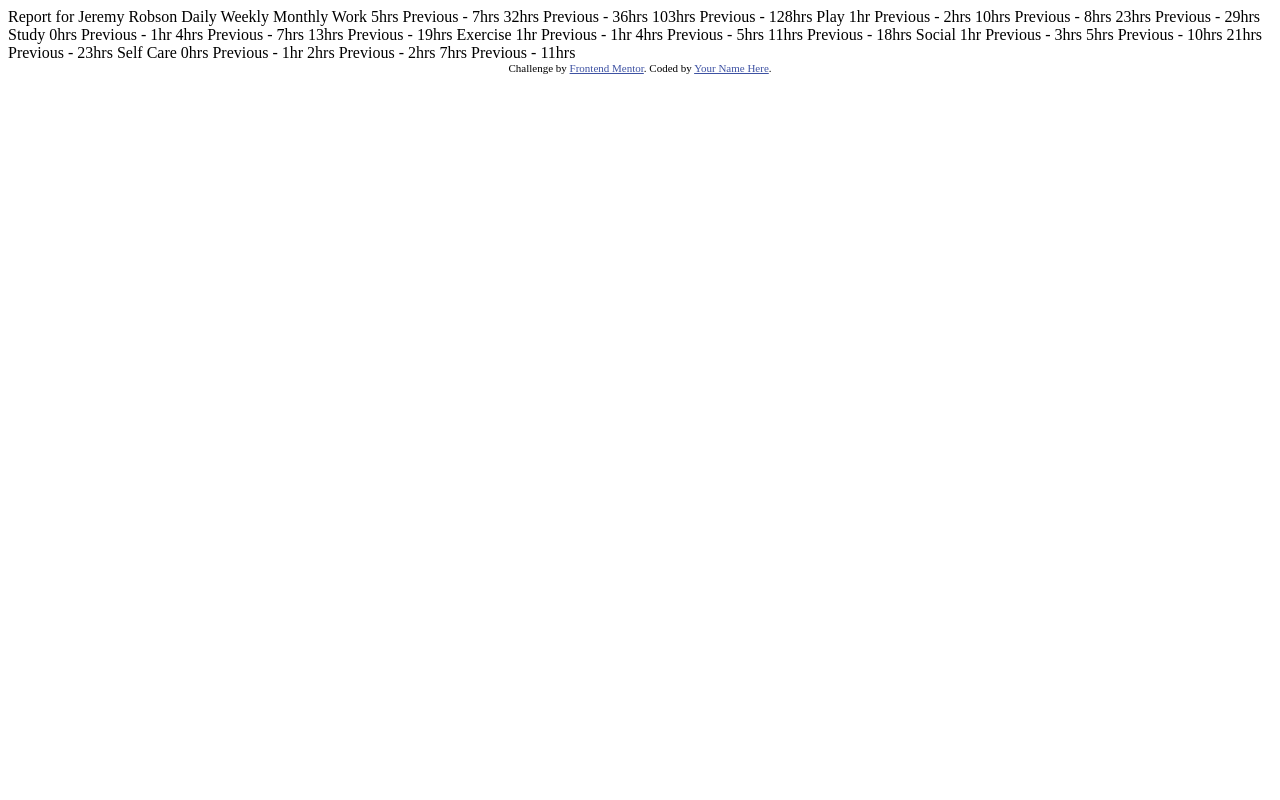
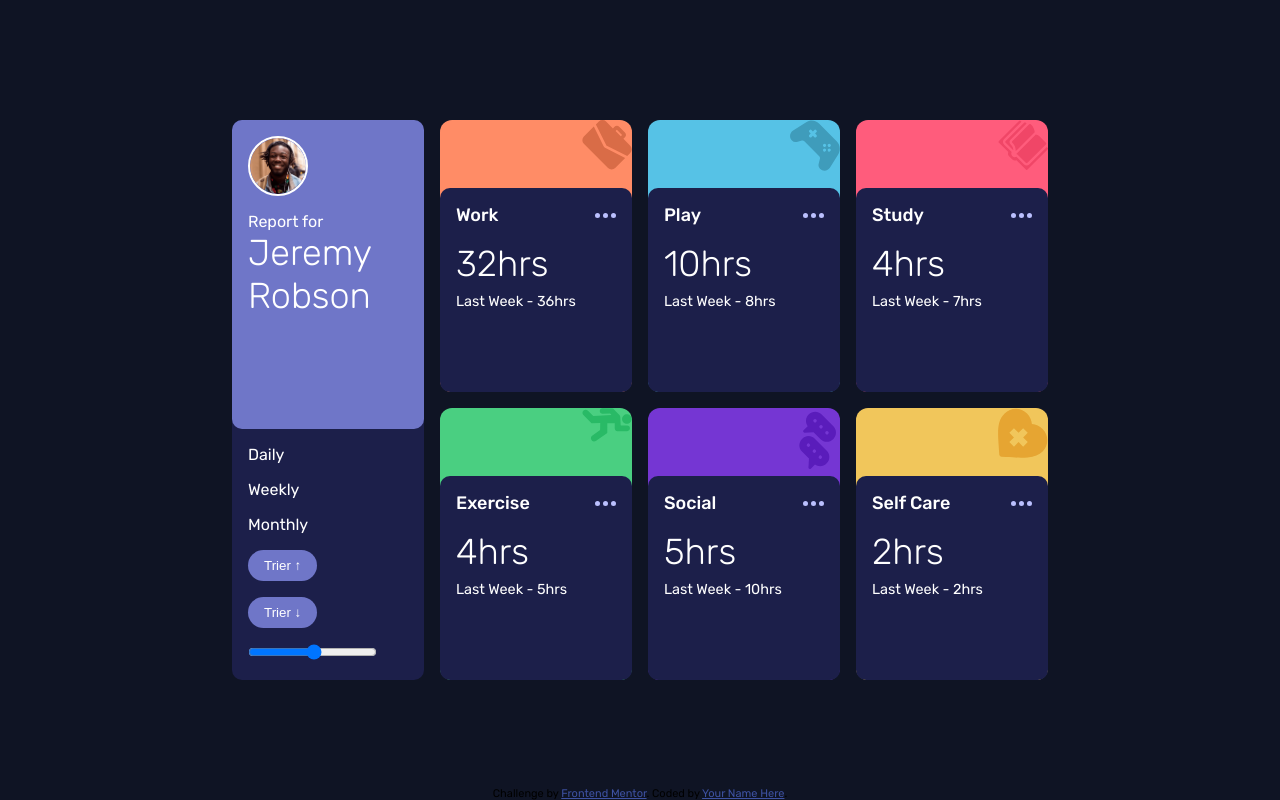
Before and after one commit to usdscommunity/session_priv-e_frontend, a plain HTML site: page index.html in a window 1280 px wide. Drawn offline with Linux system fonts and the light colour scheme.

Commit message:
projet terminé

```diff
--- a/data.json
+++ b/data.json
@@ -1,6 +1,8 @@
 [
   {
     "title": "Work",
+    "image": "images/icon-work.svg",
+    "color": "hsl(15, 100%, 70%)",
     "timeframes": {
       "daily": {
         "current": 5,
@@ -18,6 +20,8 @@
   },
   {
     "title": "Play",
+    "image": "images/icon-play.svg",
+    "color": "hsl(195, 74%, 62%)",
     "timeframes": {
       "daily": {
         "current": 1,
@@ -35,6 +39,8 @@
   },
   {
     "title": "Study",
+    "image": "images/icon-study.svg",
+    "color": "hsl(348, 100%, 68%)",
     "timeframes": {
       "daily": {
         "current": 0,
@@ -52,6 +58,8 @@
   },
   {
     "title": "Exercise",
+    "image": "images/icon-exercise.svg",
+    "color": "hsl(145, 58%, 55%)",
     "timeframes": {
       "daily": {
         "current": 1,
@@ -69,6 +77,8 @@
   },
   {
     "title": "Social",
+    "image": "images/icon-social.svg",
+    "color": "hsl(264, 64%, 52%)",
     "timeframes": {
       "daily": {
         "current": 1,
@@ -86,6 +96,8 @@
   },
   {
     "title": "Self Care",
+    "image": "images/icon-self-care.svg",
+    "color": "hsl(43, 84%, 65%)",
     "timeframes": {
       "daily": {
         "current": 0,
--- a/index.html
+++ b/index.html
@@ -1,80 +1,51 @@
 <!DOCTYPE html>
 <html lang="en">
 <head>
-  <meta charset="UTF-8">
-  <meta name="viewport" content="width=device-width, initial-scale=1.0"> <!-- displays site properly based on user's device -->
+    <meta charset="UTF-8">
+    <meta name="viewport" content="width=device-width, initial-scale=1.0"> <!-- displays site properly based on user's device -->
 
-  <link rel="icon" type="image/png" sizes="32x32" href="./images/favicon-32x32.png">
+    <link rel="preconnect" href="https://fonts.googleapis.com">
+    <link rel="preconnect" href="https://fonts.gstatic.com" crossorigin>
+    <link href="https://fonts.googleapis.com/css2?family=Rubik:ital,wght@0,300..900;1,300..900&display=swap" rel="stylesheet">
+    <link rel="icon" type="image/png" sizes="32x32" href="./images/favicon-32x32.png">
+    <link rel="stylesheet" href="style.css">
 
-  <title>Frontend Mentor | Time tracking dashboard</title>
+    <script src="main.js" defer></script>
 
-  <!-- Feel free to remove these styles or customise in your own stylesheet 👍 -->
-  <style>
-    .attribution { font-size: 11px; text-align: center; }
-    .attribution a { color: hsl(228, 45%, 44%); }
-  </style>
+    <title>Frontend Mentor | Time tracking dashboard</title>
+
 </head>
 <body>
 
-  Report for
-  Jeremy Robson
+<main>
+    <section class="section_one">
+        <header>
+            <img src="images/image-jeremy.png" alt="photo de profile">
+            <div>
+                <span>Report for</span>
+                <h1>Jeremy Robson</h1>
+            </div>
+        </header>
 
-  Daily
-  Weekly
-  Monthly
+        <ul>
+            <li id="daily">Daily</li>
+            <li id="weekly">Weekly</li>
+            <li id="monthly">Monthly</li>
+            <li><button id="trie_croissant">Trier ↑</button></li>
+            <li><button id="trie_decroissant">Trier ↓</button></li>
+            <li><label><input id="filtre" min="0" max="35" type="range"></label></li>
+        </ul>
+    </section>
 
-  Work
-  5hrs <!-- daily -->
-  Previous - 7hrs <!-- daily -->
-  32hrs <!-- weekly -->
-  Previous - 36hrs <!-- weekly -->
-  103hrs <!-- monthly -->
-  Previous - 128hrs <!-- monthly -->
-
-  Play
-  1hr <!-- daily -->
-  Previous - 2hrs <!-- daily -->
-  10hrs <!-- weekly -->
-  Previous - 8hrs <!-- weekly -->
-  23hrs <!-- monthly -->
-  Previous - 29hrs <!-- monthly -->
-
-  Study
-  0hrs <!-- daily -->
-  Previous - 1hr <!-- daily -->
-  4hrs <!-- weekly -->
-  Previous - 7hrs <!-- weekly -->
-  13hrs <!-- monthly -->
-  Previous - 19hrs <!-- monthly -->
-
-  Exercise
-  1hr <!-- daily -->
-  Previous - 1hr <!-- daily -->
-  4hrs <!-- weekly -->
-  Previous - 5hrs <!-- weekly -->
-  11hrs <!-- monthly -->
-  Previous - 18hrs <!-- monthly -->
-
-  Social
-  1hr <!-- daily -->
-  Previous - 3hrs <!-- daily -->
-  5hrs <!-- weekly -->
-  Previous - 10hrs <!-- weekly -->
-  21hrs <!-- monthly -->
-  Previous - 23hrs <!-- monthly -->
-
-  Self Care
-  0hrs <!-- daily -->
-  Previous - 1hr <!-- daily -->
-  2hrs <!-- weekly -->
-  Previous - 2hrs <!-- weekly -->
-  7hrs <!-- monthly -->
-  Previous - 11hrs <!-- monthly -->
+    <section class="section_two">
 
 
-  <div class="attribution">
+    </section>
+</main>
+
+<footer class="attribution">
     Challenge by <a href="https://www.frontendmentor.io?ref=challenge" target="_blank">Frontend Mentor</a>.
     Coded by <a href="#">Your Name Here</a>.
-  </div>
+</footer>
 </body>
 </html>
--- /dev/null
+++ b/main.js
@@ -0,0 +1,62 @@
+fetch("data.json").then((response) => response.json()).then((data) => {
+    console.log(data)
+
+    document.getElementById("trie_croissant").addEventListener("click", () => {
+        let sorted_data = data
+        sorted_data.sort((a, b) => {
+            return a.timeframes.weekly.current - b.timeframes.weekly.current
+        })
+        document.querySelector(".section_two").innerHTML = ""
+        main(sorted_data)
+    })
+    document.getElementById("trie_decroissant").addEventListener("click", () => {
+        let sorted_data = data
+        sorted_data.sort((a, b) => {
+            return b.timeframes.weekly.current - a.timeframes.weekly.current
+        })
+        document.querySelector(".section_two").innerHTML = ""
+        main(sorted_data)
+    })
+    document.getElementById("filtre").addEventListener("input", (event) => {
+        let filtered_data = data.filter((elements) => (elements.timeframes.weekly.current <= event.target.value))
+        document.querySelector(".section_two").innerHTML = ""
+        main(filtered_data)
+    })
+    main(data)
+})
+
+function main(data) {
+    let section = document.querySelector(".section_two")
+    data.forEach((element) => {
+        section.innerHTML += `<article><span></span><div><header><h2>${element.title}</h2><img src="images/icon-ellipsis.svg" alt="trois points"></header><div class="details"><strong>${element.timeframes.weekly.current}hrs</strong><span>Last Week - ${element.timeframes.weekly.previous}hrs</span></div></div></article>`
+    })
+
+    let articles = document.querySelectorAll("article")
+    for (let i=0; i < data.length; i++) {
+        articles[i].style.backgroundColor = `${data[i].color}`
+        articles[i].style.backgroundImage = `url('${data[i].image}')`
+    }
+
+    let daily = document.getElementById("daily")
+    let weekly = document.getElementById("weekly")
+    let monthly = document.getElementById("monthly")
+
+    daily.addEventListener("click", () => {
+        let div = document.querySelectorAll(".details")
+        for (let i=0; i < data.length; i++) {
+            div[i].innerHTML = `<strong>${data[i].timeframes.daily.current}hrs</strong><span>Last Day - ${data[i].timeframes.daily.previous}hrs</span>`
+        }
+    })
+    weekly.addEventListener("click", () => {
+        let div = document.querySelectorAll(".details")
+        for (let i=0; i < data.length; i++) {
+            div[i].innerHTML = `<strong>${data[i].timeframes.weekly.current}hrs</strong><span>Last Week - ${data[i].timeframes.weekly.previous}hrs</span>`
+        }
+    })
+    monthly.addEventListener("click", () => {
+        let div = document.querySelectorAll(".details")
+        for (let i=0; i < data.length; i++) {
+            div[i].innerHTML = `<strong>${data[i].timeframes.monthly.current}hrs</strong><span>Last Month - ${data[i].timeframes.monthly.previous}hrs</span>`
+        }
+    })
+}
--- /dev/null
+++ b/style.css
@@ -0,0 +1,233 @@
+:root {
+    /*## Colors*/
+
+    /*### Primary*/
+
+    ---purple600: hsl(246, 80%, 60%);
+
+    --orange300: hsl(15, 100%, 70%);
+    --blue300: hsl(195, 74%, 62%);
+    --pink400: hsl(348, 100%, 68%);
+    --green400: hsl(145, 58%, 55%);
+    --purple700: hsl(264, 64%, 52%);
+    --yellow300: hsl(43, 84%, 65%);
+
+    /*### Neutral*/
+
+    --navy950: hsl(226, 43%, 10%);
+    --navy900: hsl(235, 46%, 20%);
+    --purple500: hsl(235, 45%, 61%);
+    --navy200: hsl(236, 100%, 87%);
+
+    /*   font size */
+    --size: 18px;
+}
+
+* {
+    margin: 0;
+    padding: 0;
+    box-sizing: border-box;
+
+}
+
+body {
+    font-family: Rubik, sans-serif;
+    background-color: var(--navy950);
+
+    min-height: 100vh;
+    display: flex;
+    flex-direction: column;
+    justify-content: center;
+    align-items: center;
+}
+
+main {
+    display: flex;
+    flex-direction: row;
+    gap: 1rem;
+    color: white;
+}
+
+.section_one {
+    display: flex;
+    flex-direction: column;
+    border-radius: 10px;
+    background-color: var(--navy900);
+
+    header {
+        flex-basis: 75%;
+        border-radius: 10px;
+        background-color: var(--purple500);
+        display: flex;
+        flex-direction: column;
+        gap: 1rem;
+
+        padding: 1rem;
+
+        img {
+            width: 60px;
+            height: 60px;
+            border: 2px solid white;
+            border-radius: 50%;
+        }
+        div {
+
+            h1 {
+                font-size: calc(var(--size)*2);
+                font-weight: lighter;
+            }
+        }
+    }
+
+    ul {
+
+        flex-basis: 25%;
+        display: flex;
+        flex-direction: column;
+        justify-content: center;
+        flex-wrap: wrap;
+        gap: 1rem;
+        list-style: none;
+        padding: 1rem;
+
+        button {
+            border-radius: 50px;
+            border: none;
+            padding:  0.5rem 1rem 0.5rem 1rem;
+            color: white;
+            background-color: var(--purple500);
+        }
+    }
+}
+
+.section_two {
+    display: grid;
+    grid-template-columns: 1fr 1fr 1fr;
+    grid-template-rows: 1fr 1fr;
+    gap: 1rem;
+
+    article {
+        border-radius: 12px;
+        background: no-repeat top right;
+        background-size: 50px;
+
+        display: flex;
+        flex-direction: column;
+
+        & > span {
+            min-height: 25%;
+        }
+
+        & > div {
+            min-height: 75%;
+
+            display: flex;
+            flex-direction: column;
+            gap: 1rem;
+
+            border-radius: 10px;
+            padding: 1rem;
+            background-color: var(--navy900);
+
+            &:hover {
+                opacity: 0.6;
+            }
+            .details {
+                gap: 0.5rem;
+            }
+
+
+            header {
+                display: flex;
+                flex-direction: row;
+                justify-content: space-between;
+                align-items: center;
+
+
+                h2 {
+                    font-weight: 500;
+                    font-size: var(--size);
+                }
+                img {
+                    height: fit-content;
+                }
+            }
+            div {
+                display: flex;
+                flex-direction: column;
+                strong {
+                    font-weight: lighter;
+                    font-size: calc(var(--size)*2);
+                }
+                span {
+                    font-size: calc(var(--size)*0.8);
+                }
+            }
+        }
+    }
+}
+
+/*MEDIA QUERIES*/
+
+@media screen and (max-width: 575px) {
+    main {
+        flex-direction: column;
+        padding-block: 2rem;
+    }
+    .section_one {
+        header {
+            flex-direction: row;
+            align-items: center;
+            div h1 {
+                font-size: calc(var(--size)*1.5);
+            }
+        }
+        ul {
+            flex-direction: row;
+            justify-content: space-around;
+        }
+    }
+    .section_two {
+        grid-template-columns: 1fr;
+
+        article {
+            min-height: 8rem;
+        }
+        .details {
+            display: flex;
+            flex-direction: row;
+            align-items: center;
+            justify-content: space-between;
+        }
+    }
+    footer {
+        display: none;
+    }
+}
+@media screen and (min-width: 575px) and (max-width: 825px) {
+
+    .section_one {
+        min-height: 70vh;
+        width: 12rem;
+    }
+    .section_two {
+        article {
+            width: fit-content;
+        }
+    }
+}
+@media screen and (min-width: 825px) {
+    .section_one {
+        min-height: 70vh;
+        width: 12rem;
+    }
+    .section_two {
+        article {
+            width: 12rem;
+        }
+    }
+}
+
+
+.attribution { position: absolute; bottom:0; font-size: 11px; text-align: center; }
+.attribution a { color: hsl(228, 45%, 44%); }
```
Also changed, not shown: package-lock.json (added).
